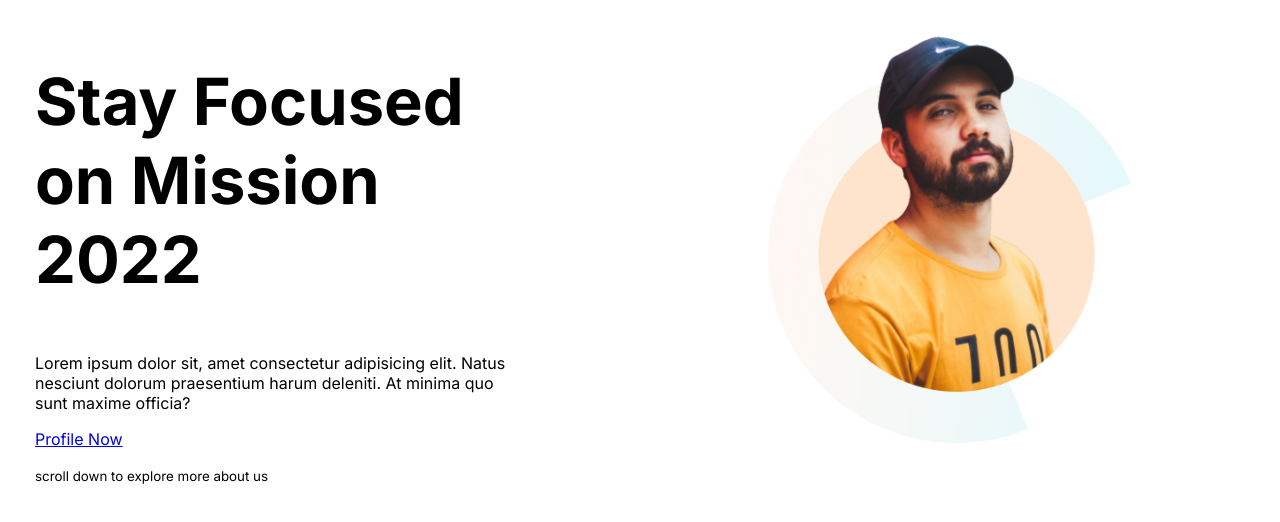
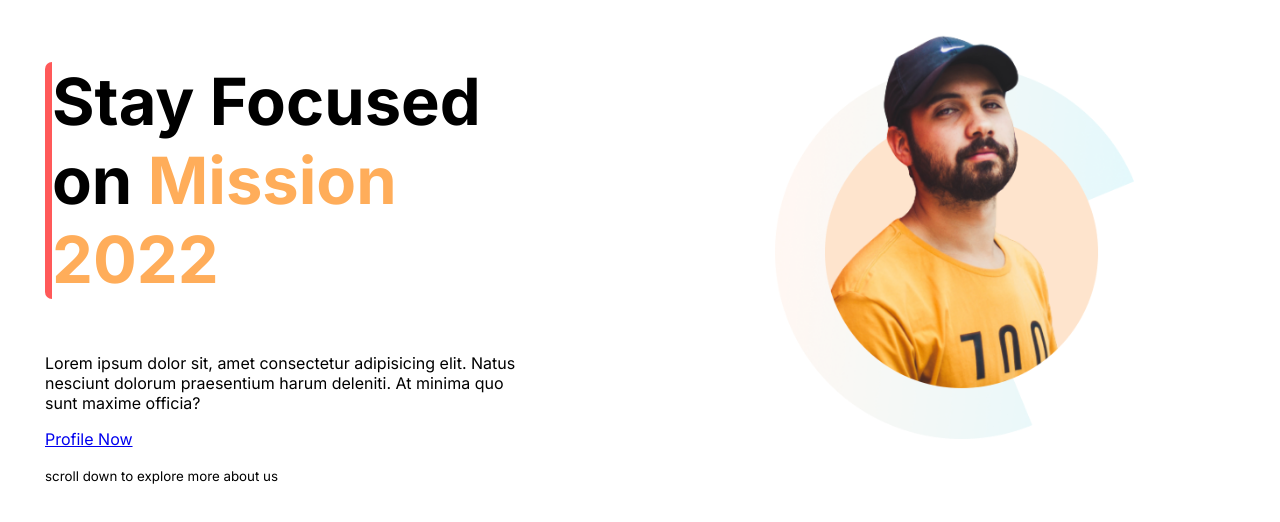
Before and after one commit to ProgramerPritom/Mission-2022-project, a plain HTML site: page index.html in a window 1280 px wide. Drawn offline with Linux system fonts and the light colour scheme.

Commit message:
secend added

```diff
--- a/style.css
+++ b/style.css
@@ -1,6 +1,6 @@
 body{
     font-family: 'Inter', sans-serif;
-    margin-left: 35px;
+    margin-left: 45px;
 }
 .header-area{
     display: flex;
@@ -9,6 +9,11 @@ body{
 }
 .header-text-area h1{
     font-size: 65px;
+    border-left: 7px solid #FF5959;
+    border-radius: 7px;
+}
+.mission-text{
+    color: #FFAD5A;
 }
 
 
```
